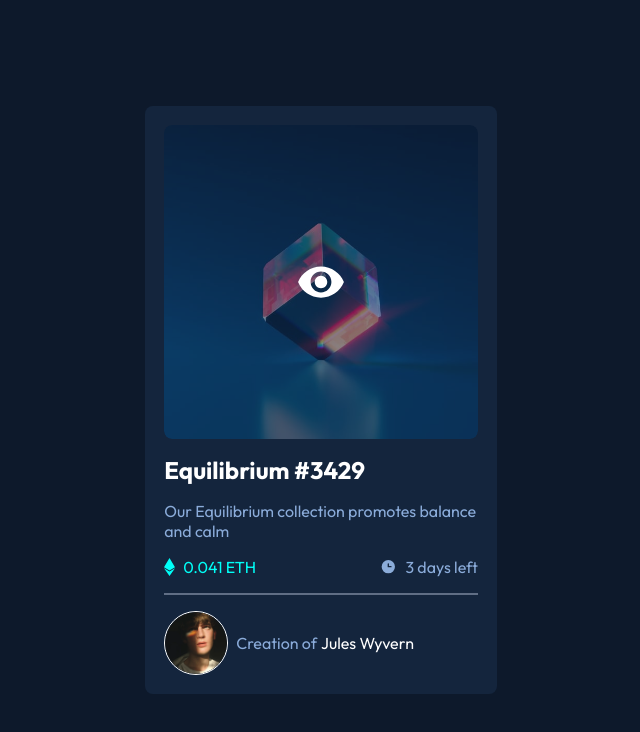
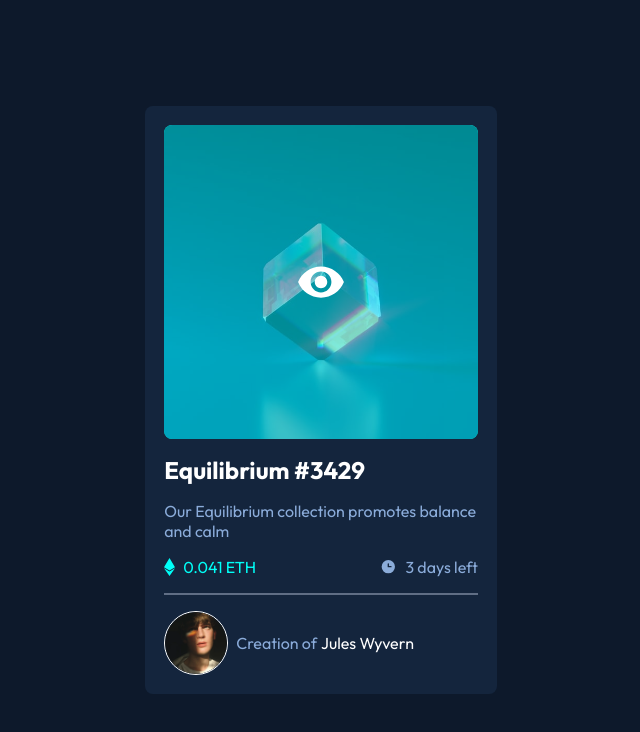
Before and after one commit to hilmi77/Solution-nft-preview-card-component-main-FEM, a plain HTML site: page index.html in a window 1280 px wide. In both pictures the pointer is over the element 640 px from the left and 282 px from the top of the page. Shown: the whole page, without its empty margins (319-959 px from the left). Drawn offline with Linux system fonts and the light colour scheme.

Commit message:
Refactor equilibrium container styling and add hover effect

```diff
--- a/styles.css
+++ b/styles.css
@@ -26,9 +26,12 @@ body {
 }
 .equilibrium-container {
   position: relative;
-  width: 100%; /* Or your specific width */
+  width: 100%;
   border-radius: 0.5rem;
   overflow: hidden; /* Ensures the content fits within the rounded corners */
+  &:hover {
+    background-color: hsl(178, 100%, 50%);
+  }
 }
 
 .equilibrium {
@@ -55,6 +58,7 @@ body {
 }
 .equilibrium-container:hover .equilibrium {
   opacity: 0.5; /* Dim the image on hover */
+  background-color: hsl(178, 100%, 50%);
 }
 
 .content h1 {
```
Also changed, not shown: index.html (+11 -4 lines).
